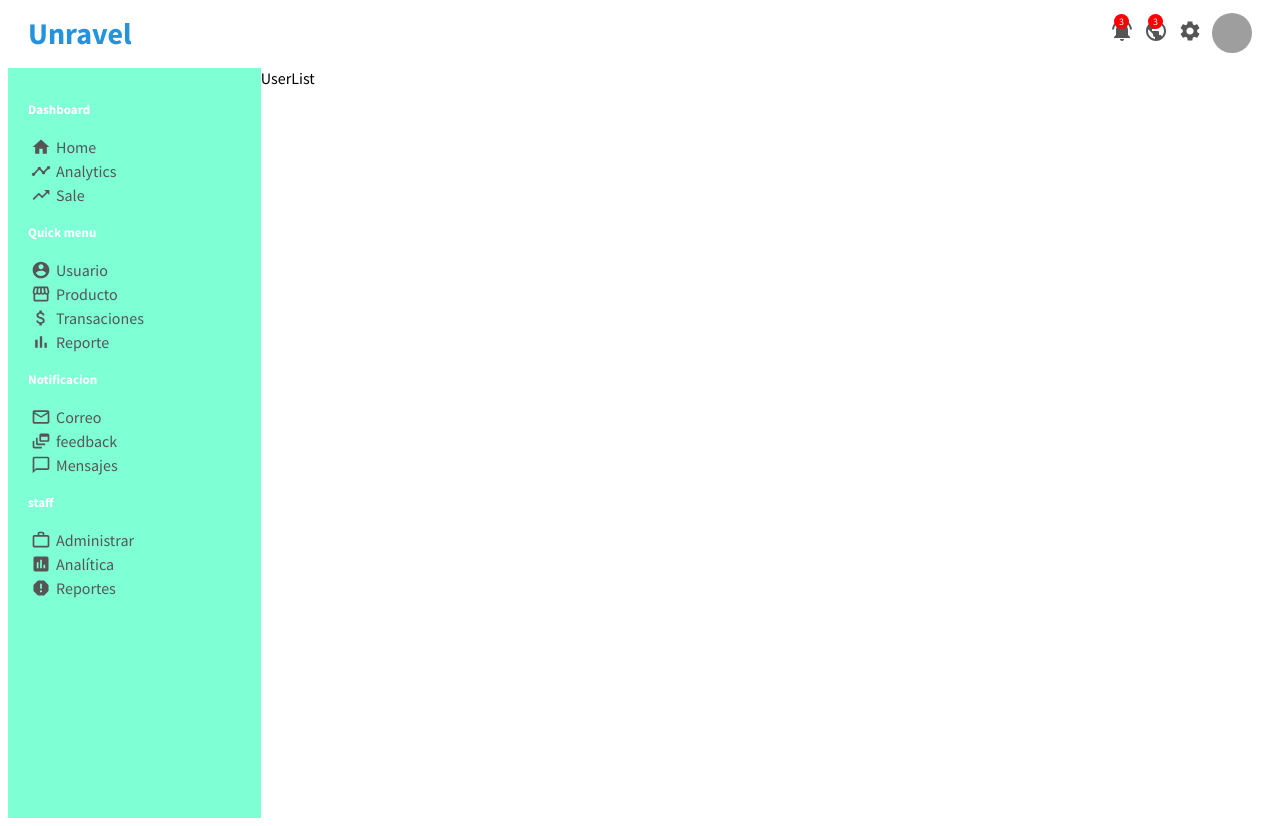
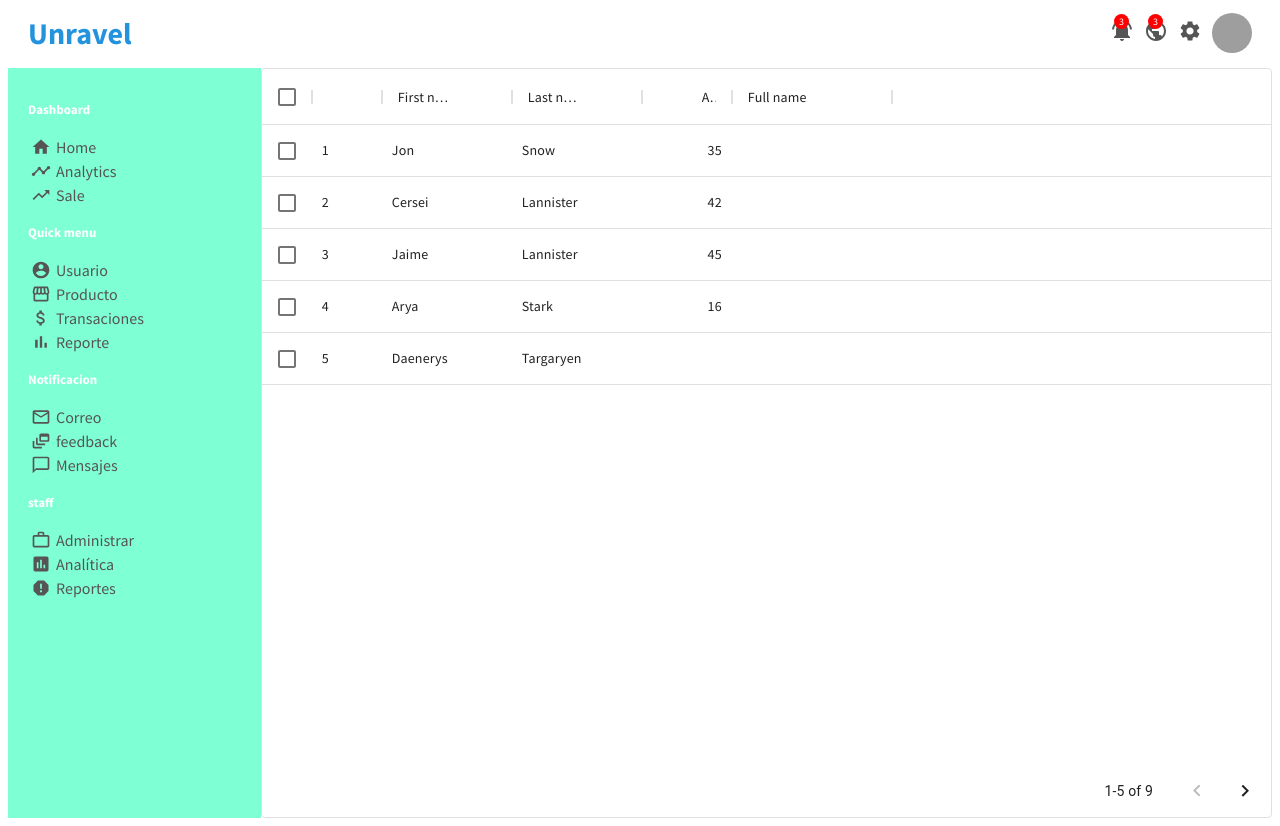
Before and after one commit to Diiegohdez/dashboard, a React (Create React App) app: page /Usuario in a window 1280 px wide. Built offline with nearby package versions, Linux system fonts and the light colour scheme; grey boxes are pictures that could not be loaded.

Commit message:
Inplementacion de tablat

```diff
--- a/package.json
+++ b/package.json
@@ -4,6 +4,7 @@
   "private": true,
   "dependencies": {
     "@material-ui/core": "^4.12.3",
+    "@material-ui/data-grid": "^4.0.0-alpha.37",
     "@material-ui/icons": "^4.11.2",
     "@testing-library/jest-dom": "^5.16.2",
     "@testing-library/react": "^12.1.3",
--- a/src/pages/UserList/UserList.jsx
+++ b/src/pages/UserList/UserList.jsx
@@ -1,10 +1,41 @@
 import React from 'react'
 import "./userList.css"
+import { DataGrid } from '@material-ui/data-grid'
 
 export default function UserList() {
+
+  const columns = [
+    { field: 'id', headerName: 'ID', width: 70 },
+    { field: 'firstName', headerName: 'First name', width: 130 },
+    { field: 'lastName', headerName: 'Last name', width: 130 },
+    {
+      field: 'age',
+      headerName: 'Age',
+      type: 'number',
+      width: 90,
+    },
+    {
+      field: 'fullName',
+      headerName: 'Full name',
+      description: 'This column has a value getter and is not sortable.',
+      sortable: false,
+      width: 160,}
+  ];
+
+  const rows = [
+    { id: 1, lastName: 'Snow', firstName: 'Jon', age: 35 },
+    { id: 2, lastName: 'Lannister', firstName: 'Cersei', age: 42 },
+    { id: 3, lastName: 'Lannister', firstName: 'Jaime', age: 45 },
+    { id: 4, lastName: 'Stark', firstName: 'Arya', age: 16 },
+    { id: 5, lastName: 'Targaryen', firstName: 'Daenerys', age: null },
+    { id: 6, lastName: 'Melisandre', firstName: null, age: 150 },
+    { id: 7, lastName: 'Clifford', firstName: 'Ferrara', age: 44 },
+    { id: 8, lastName: 'Frances', firstName: 'Rossini', age: 36 },
+    { id: 9, lastName: 'Roxie', firstName: 'Harvey', age: 65 },
+  ];
   return (
     <div className="Userlist">
-        UserList
+        <DataGrid rows={rows} columns={columns} pageSize={5} checkboxSelection/>
     </div>
   )
 }
```
Also changed, not shown: 1 other file (tests, documents, lock files or other folders).
